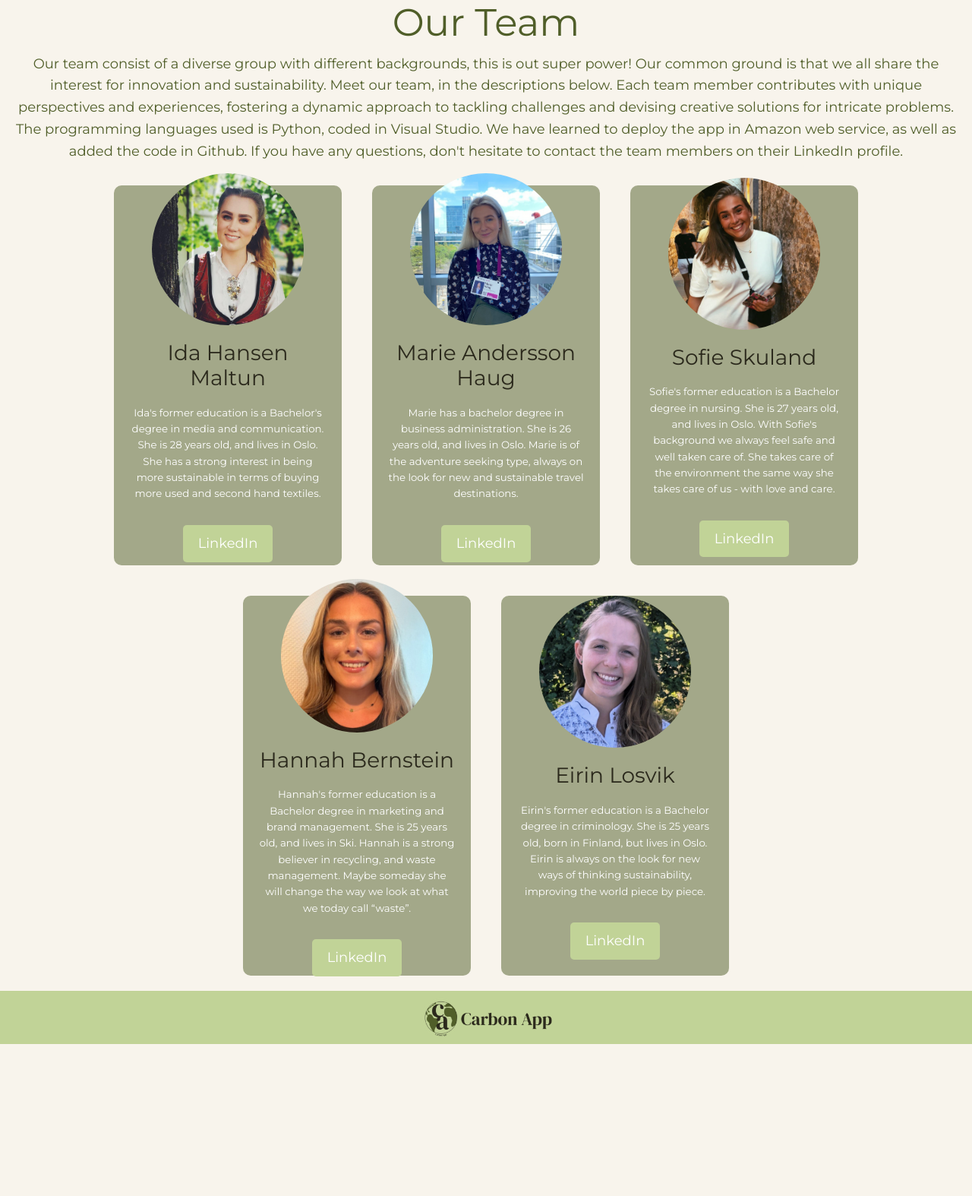
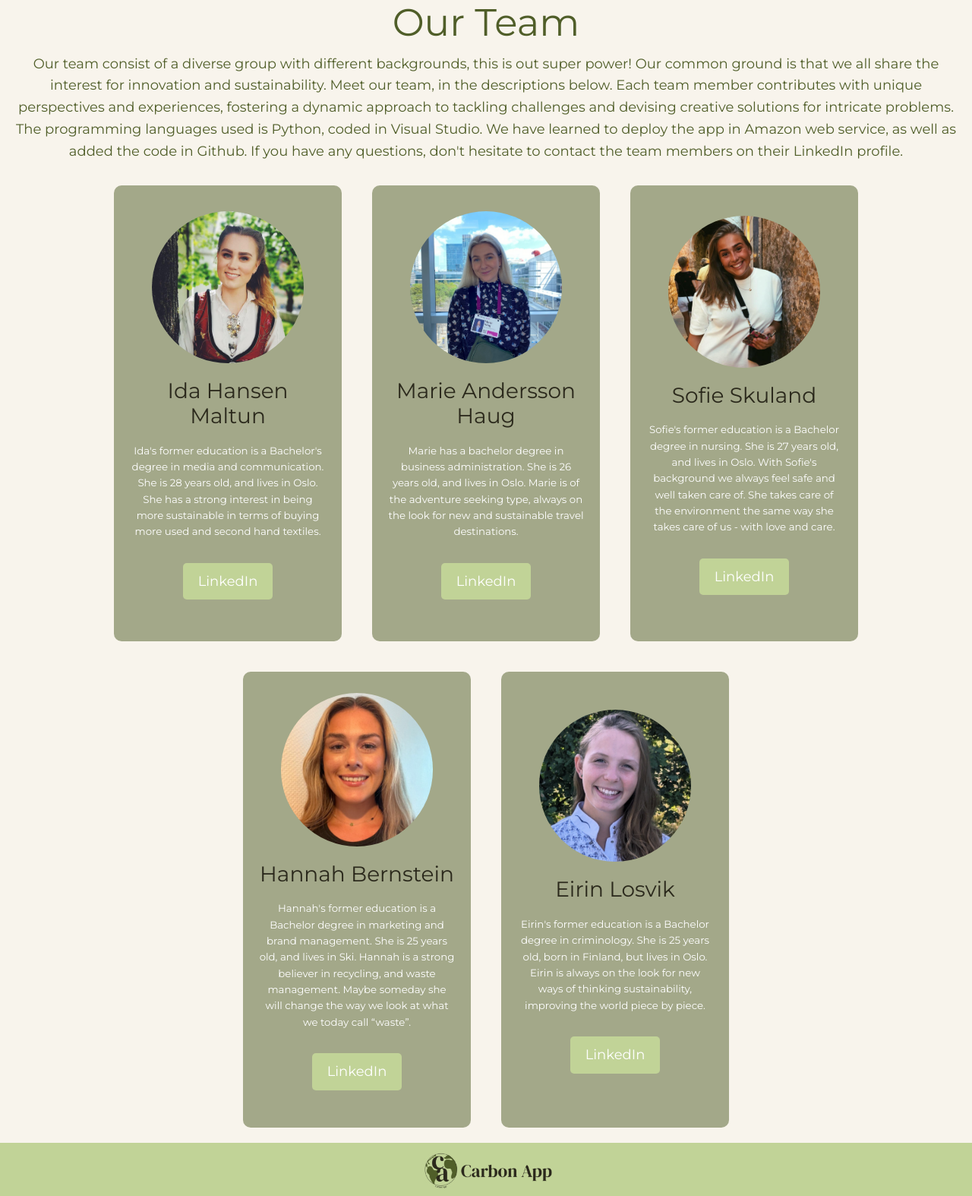
Before and after one commit to Kodegruppa2023/carbonapp2023, a Flask app: page /home in a window 1280 px wide. Shown: the part 725-2299 px from the top of the page at 76% size. Before the commit the page ends 2099 px from the top, so only its background shows below. Run offline with Flask 2, Linux system fonts and the light colour scheme; some libraries are stand-ins or nearby versions.

Commit message:
Update home.css

```diff
--- a/capp/static/home.css
+++ b/capp/static/home.css
@@ -88,7 +88,7 @@ Farge i boksene:
 .developers .box2 {
 flex: 1 0 calc(33.333% - 60px); /* 33.333% for 3 bokser i en rad, minus 60px for margin og padding */
 max-width: 300px; /* Sett ønsket maksimal bredde */
-  height: 500px; /* Sett ønsket høyde */
+height: 600px; /* Sett ønsket høyde */
 background: rgba(80, 94, 41, 0.5);
 color: white;
 border-radius: 10px;
```
Lines whose indentation alone changed are shown as unchanged.
